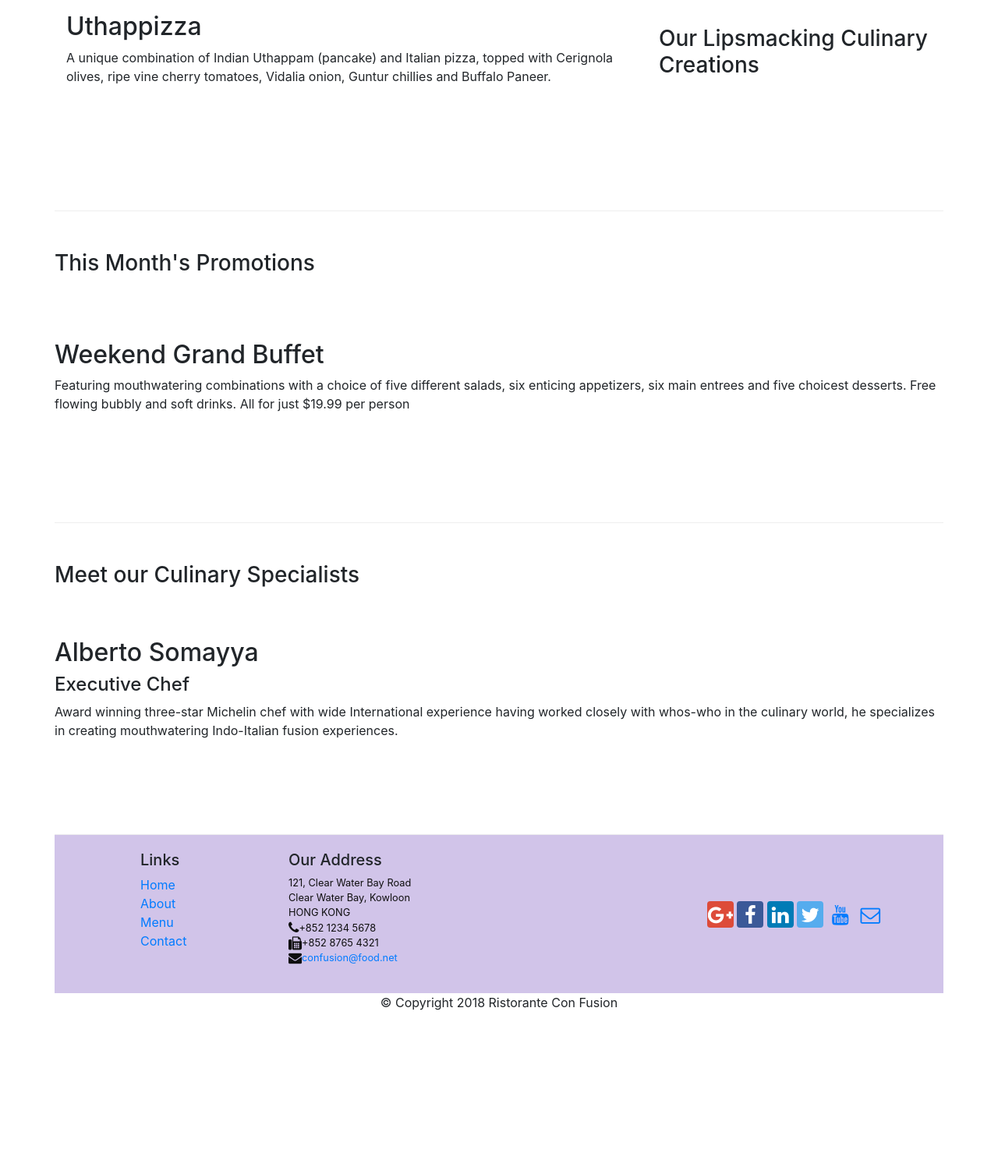
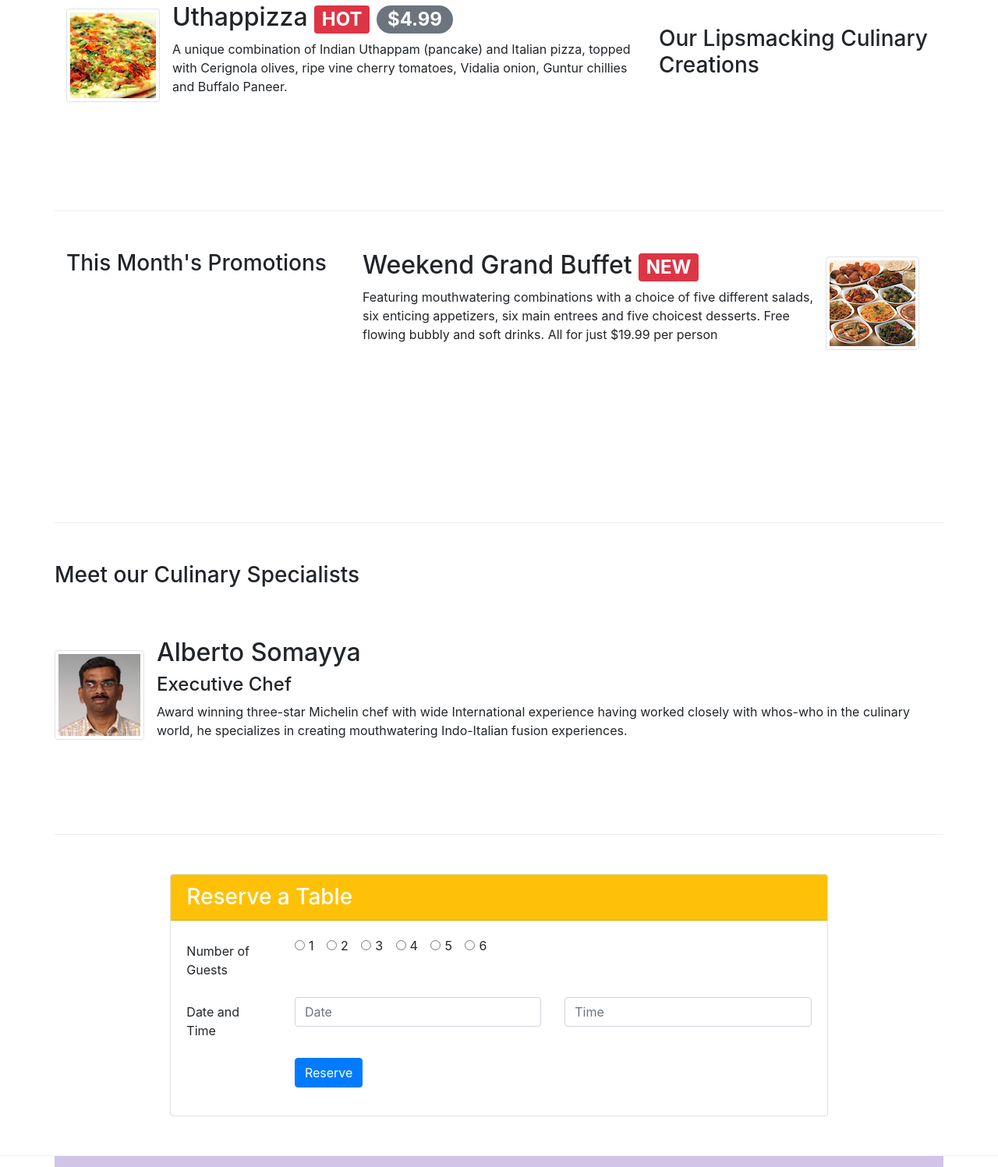
Before and after one commit to acalcagno/bootstrap_course, a website: page index.html in a window 1280 px wide. Shown: the part 483-1980 px from the top of the page at 78% size. Before the commit the page ends 1797 px from the top, so only its background shows below. Drawn offline with nearby package versions, Linux system fonts and the light colour scheme.

Commit message:
assignment week 2

```diff
--- a/index.html
+++ b/index.html
@@ -20,7 +20,7 @@
             <button class="navbar-toggler" type="button" data-toggle="collapse" data-target="#Navbar">
                 <span class="navbar-toggler-icon"></span>
             </button>
-            <a href="#" class="navbar-brand mr-auto">Ristorante Con Fusion</a>
+			<a class="navbar-brand mr-auto" href="#"><img src="img/logo.png" height="30" width="41"></a>
             <div class="collapse navbar-collapse" id="Navbar">
                 <ul class="navbar-nav mr-auto">
                     <li class="nav-item active">
@@ -46,7 +46,11 @@
                     <h1>Ristorante con Fusion</h1>
                     <p>We take inspiration from the World's best cuisines, and create a unique fusion experience. Our lipsmacking creations will tickle your culinary senses!</p>
                 </div>
-                <div class="col-12 col-sm">
+                <div class="col-12 col-sm-3 align-self-center">
+                    <img src="img/logo.png" class="img-fluid">
+                </div>
+                <div class="col-12 col-sm-3 align-self-center">
+                    <a class="btn btn-success btn-sm btn-block" href="#reserve_table_row" role="button">Reserve Table</a>
                 </div>
             </div>
         </div>
@@ -58,19 +62,36 @@
                 <h3>Our Lipsmacking Culinary Creations</h3>
             </div>
             <div class="col col-sm col-md order-sm-first">
-                <h2>Uthappizza</h2>
-                <p>A unique combination of Indian Uthappam (pancake) and Italian pizza, topped with Cerignola olives, ripe vine cherry tomatoes, Vidalia onion, Guntur chillies and Buffalo Paneer.</p>
-            </div>
+                <div class="media">
+                    <img class="d-flex mr-3 img-thumbnail align-self-center"
+                            src="img/uthappizza.png" alt="Uthappizza">
+                    <div class="media-body">
+                        <h2 class="mt-0">Uthappizza <span class="badge badge-danger">HOT</span> <span class="badge badge-pill badge-secondary">$4.99</span></h2>
+                        <p class="d-none d-sm-block">A unique combination of Indian Uthappam (pancake) and
+                            Italian pizza, topped with Cerignola olives, ripe vine
+                            cherry tomatoes, Vidalia onion, Guntur chillies and
+                            Buffalo Paneer.</p>
+                    </div>
+                </div>
+			</div>
         </div>
 
 
         <div class="row row-content">
-            <div>
+            <div class="col-12 col-sm-4 col-md-">
                 <h3>This Month's Promotions</h3>
             </div>
-            <div>
-                <h2>Weekend Grand Buffet</h2>
-                <p>Featuring mouthwatering combinations with a choice of five different salads, six enticing appetizers, six main entrees and five choicest desserts. Free flowing bubbly and soft drinks. All for just $19.99 per person </p>
+            <div class="col col-sm col-md">
+                <div class="media">
+
+                    <div class="media-body mr-3 ">
+                        <h2 class="mt-0">Weekend Grand Buffet <span class="badge badge-danger">NEW</span> </h2>
+                        <p class="d-none d-sm-block">Featuring mouthwatering combinations with a choice of five different salads, six enticing appetizers, six main entrees and five choicest desserts. Free flowing bubbly and soft drinks. All for just $19.99 per person
+                        </p>
+                    </div>
+                    <img class="d-flex mr-3 img-thumbnail align-self-center"
+                                       src="img/buffet.png" alt="weekend_buffet">
+                </div>
             </div>
         </div>
 
@@ -79,12 +100,78 @@
                 <h3>Meet our Culinary Specialists</h3>
             </div>
             <div>
-                <h2>Alberto Somayya</h2>
-                <h4>Executive Chef</h4>
-                <p>Award winning three-star Michelin chef with wide International experience having worked closely with whos-who in the culinary world, he specializes in creating mouthwatering Indo-Italian fusion experiences. </p>
+                <div class="media">
+                    <img class="d-flex mr-3 img-thumbnail align-self-center"
+                            src="img/alberto.png" alt="Alberto Somayya">
+                    <div class="media-body">
+                        <h2 class="mt-0">Alberto Somayya</h2>
+                        <h4>Executive Chef</h4>
+                        <p class="d-none d-sm-block">Award winning three-star Michelin chef with wide
+                            International experience having worked closely with
+                            whos-who in the culinary world, he specializes in
+                            creating mouthwatering Indo-Italian fusion experiences.
+                            </p>
+                    </div>
+                </div>
             </div>
         </div>
     </div>
+
+    <div class="row row-content" id="reserve_table_row">
+        <div class="col-12 col-sm-8 offset-sm-2 align-self-center">
+            <div class="card">
+                <h3 class="card-header bg-warning text-white">Reserve a Table</h3>
+                <div class="card-body">
+                    <form>
+                        <div class="form-group row">
+                            <label for="rb_guests" class="col-md-2 col-form-label">Number of Guests</label>
+                            <div class="col-md-10">
+                                <div class="form-check form-check-inline">
+                                    <input class="form-check-input" type="radio" name="inlineRadioOptions" id="inlineRadio1" value="option1">
+                                    <label class="form-check-label" for="inlineRadio1">1</label>
+                                </div>
+                                <div class="form-check form-check-inline">
+                                    <input class="form-check-input" type="radio" name="inlineRadioOptions" id="inlineRadio2" value="option2">
+                                    <label class="form-check-label" for="inlineRadio2">2</label>
+                                </div>
+                                <div class="form-check form-check-inline">
+                                    <input class="form-check-input" type="radio" name="inlineRadioOptions" id="inlineRadio3" value="option1">
+                                    <label class="form-check-label" for="inlineRadio3">3</label>
+                                </div>
+                                <div class="form-check form-check-inline">
+                                    <input class="form-check-input" type="radio" name="inlineRadioOptions" id="inlineRadio4" value="option2">
+                                    <label class="form-check-label" for="inlineRadio4">4</label>
+                                </div>
+                                <div class="form-check form-check-inline">
+                                    <input class="form-check-input" type="radio" name="inlineRadioOptions" id="inlineRadio5" value="option1">
+                                    <label class="form-check-label" for="inlineRadio5">5</label>
+                                </div>
+                                <div class="form-check form-check-inline">
+                                    <input class="form-check-input" type="radio" name="inlineRadioOptions" id="inlineRadio6" value="option2">
+                                    <label class="form-check-label" for="inlineRadio6">6</label>
+                                </div>
+                            </div>
+                        </div>
+                        <div class="form-group row">
+                            <label for="date" class="col-12 col-md-2 col-form-label">Date and Time</label>
+                            <div class="col-12 col-md-5">
+                                <input type="text" class="form-control" id="date" name="areacode" placeholder="Date">
+                            </div>
+                            <div class="col-12 col-md-5">
+                                <input type="tel" class="form-control" id="time" name="telnum" placeholder="Time">
+                            </div>
+                        </div>
+                        <div class="form-group row">
+                            <div class="offset-md-2 col-md-10">
+                                <button type="submit" class="btn btn-primary">Reserve</button>
+                            </div>
+                        </div>
+                    </form>
+                </div>
+            </div>
+        </div>
+    </div>
+
 
     <footer>
         <div class="container">
```
Also changed, not shown: aboutus.html (+1 -1 lines), contactus.html (+2 -2 lines), img/alberto.png (added), img/buffet.png (added), img/logo.png (added), img/uthappizza.png (added), 1 other file.
